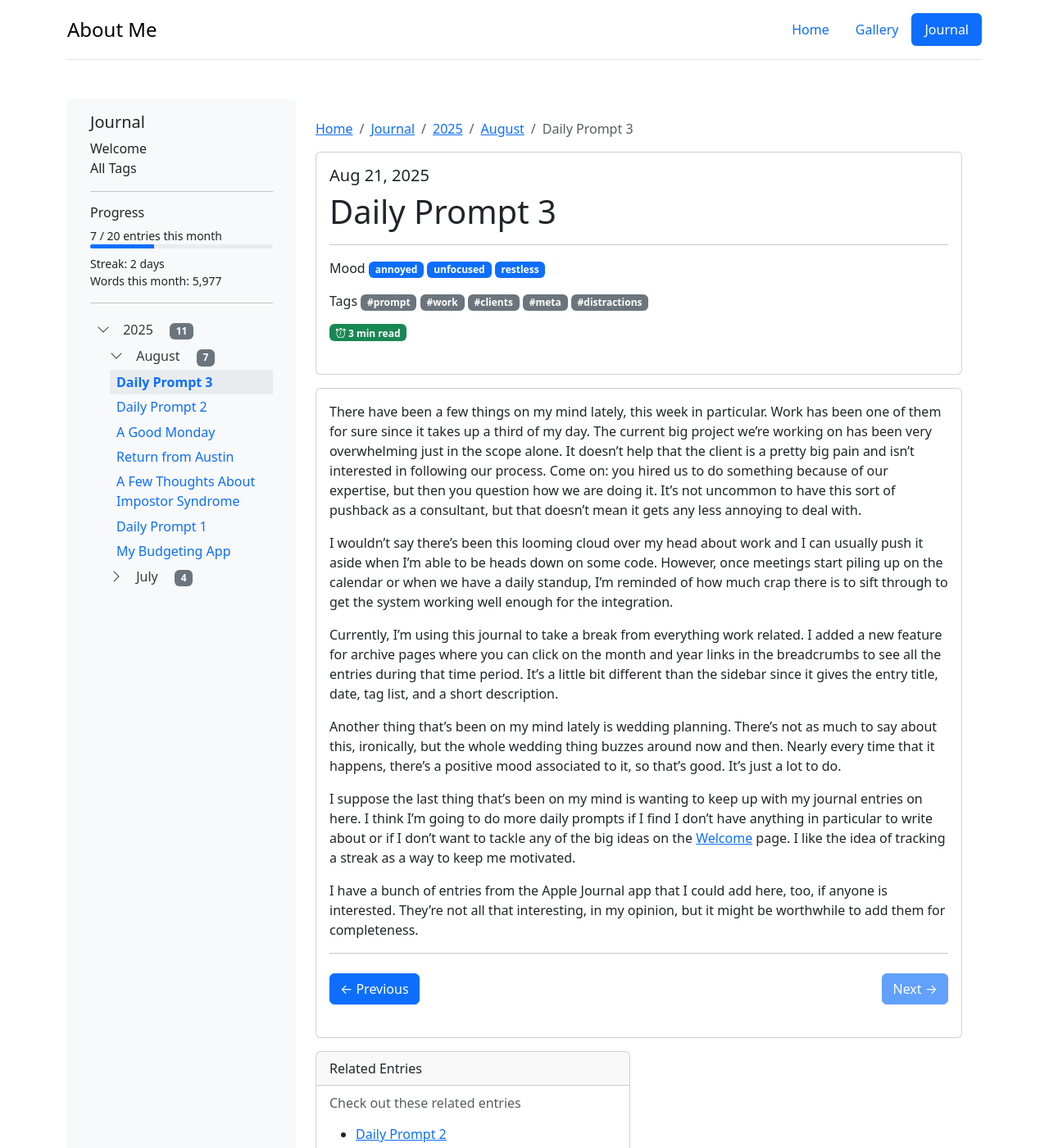
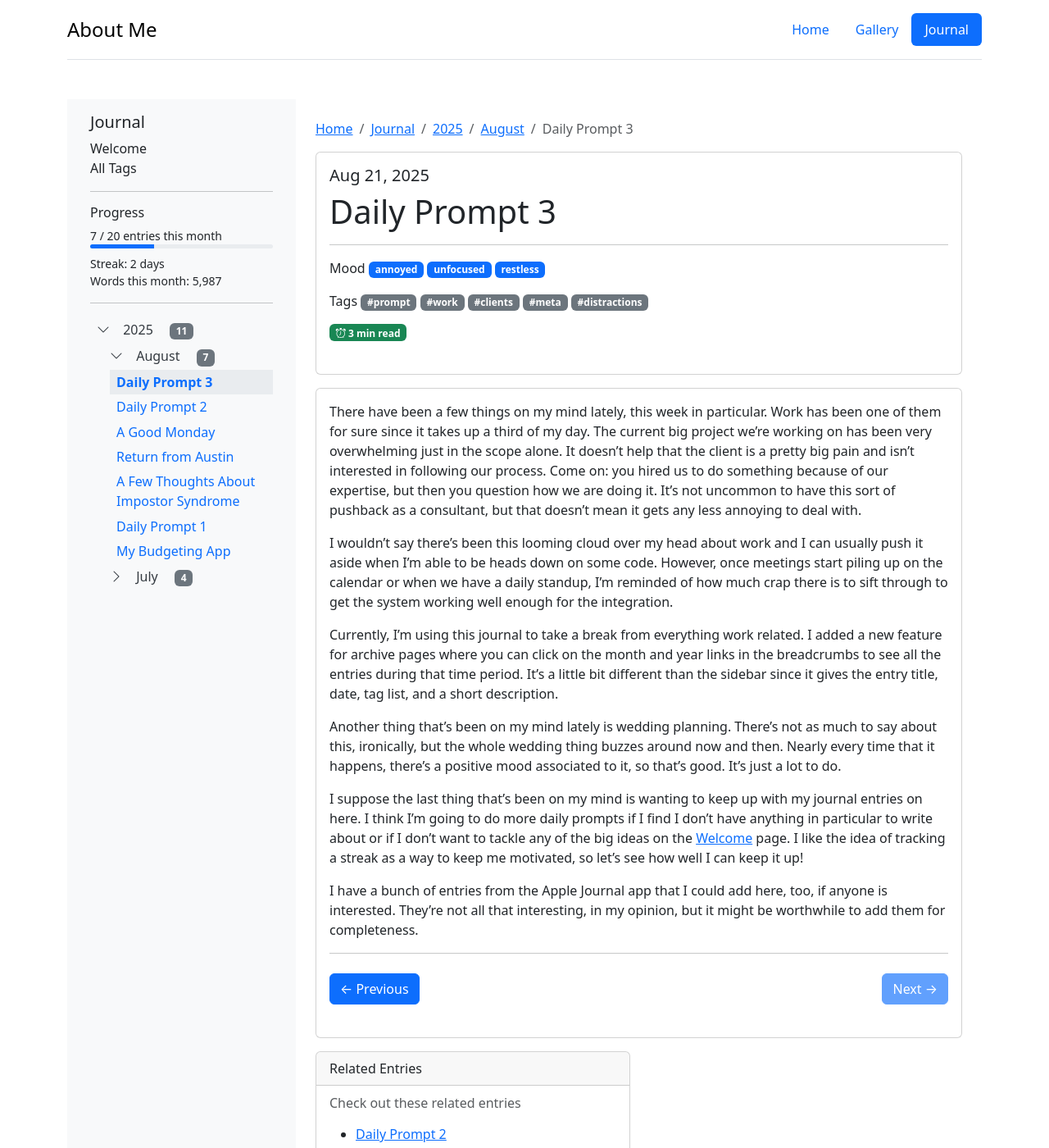
Before and after one commit to SabinDarkstone/SabinDarkstone.github.io, a Jekyll site: the page built from site/_journal/2025-08-21.md, in a window 1280 px wide and 1400 px high. Shown: the whole window at 82% size. Built offline with Jekyll 4.4.1, drawn with Linux system fonts in a browser that asks for light colours.

Commit message:
manual journal commit 2025-08-21 13:49:36

```diff
--- a/site/_journal/2025-08-21.md
+++ b/site/_journal/2025-08-21.md
@@ -30,6 +30,6 @@ Currently, I'm using this journal to take a break from everything work related.
 
 Another thing that's been on my mind lately is wedding planning.  There's not as much to say about this, ironically, but the whole wedding thing buzzes around now and then.  Nearly every time that it happens, there's a positive mood associated to it, so that's good.  It's just a lot to do.
 
-I suppose the last thing that's been on my mind is wanting to keep up with my journal entries on here.  I think I'm going to do more daily prompts if I find I don't have anything in particular to write about or if I don't want to tackle any of the big ideas on the [[welcome|Welcome]] page.  I like the idea of tracking a streak as a way to keep me motivated.
+I suppose the last thing that's been on my mind is wanting to keep up with my journal entries on here.  I think I'm going to do more daily prompts if I find I don't have anything in particular to write about or if I don't want to tackle any of the big ideas on the [[welcome|Welcome]] page.  I like the idea of tracking a streak as a way to keep me motivated, so let's see how well I can keep it up!
 
 I have a bunch of entries from the Apple Journal app that I could add here, too, if anyone is interested.  They're not all that interesting, in my opinion, but it might be worthwhile to add them for completeness.
```
Also changed, not shown: other parts of site/_journal/2025-08-21.md (+1 -1 lines).
